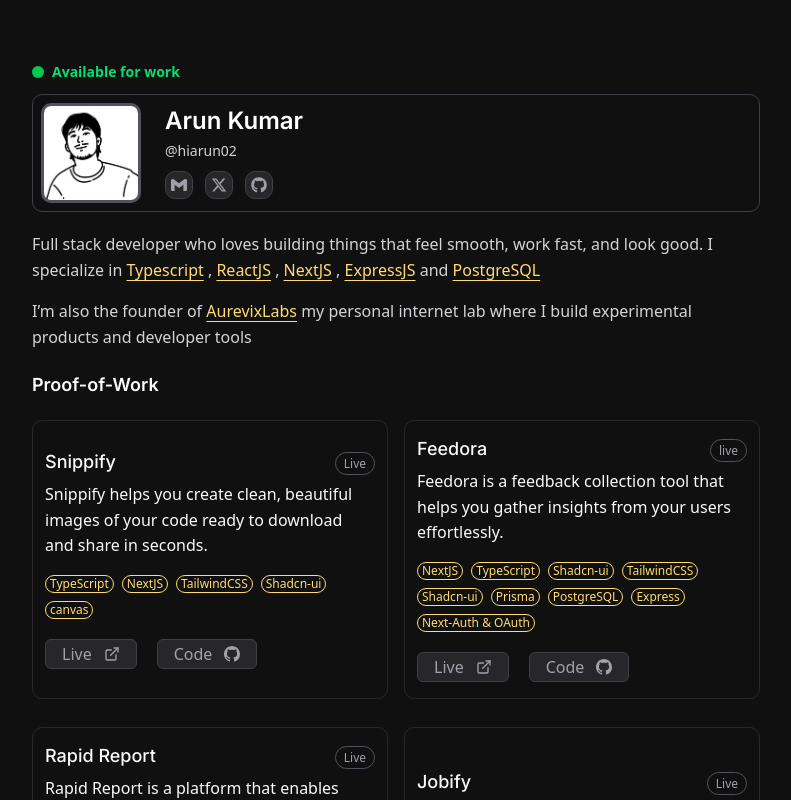
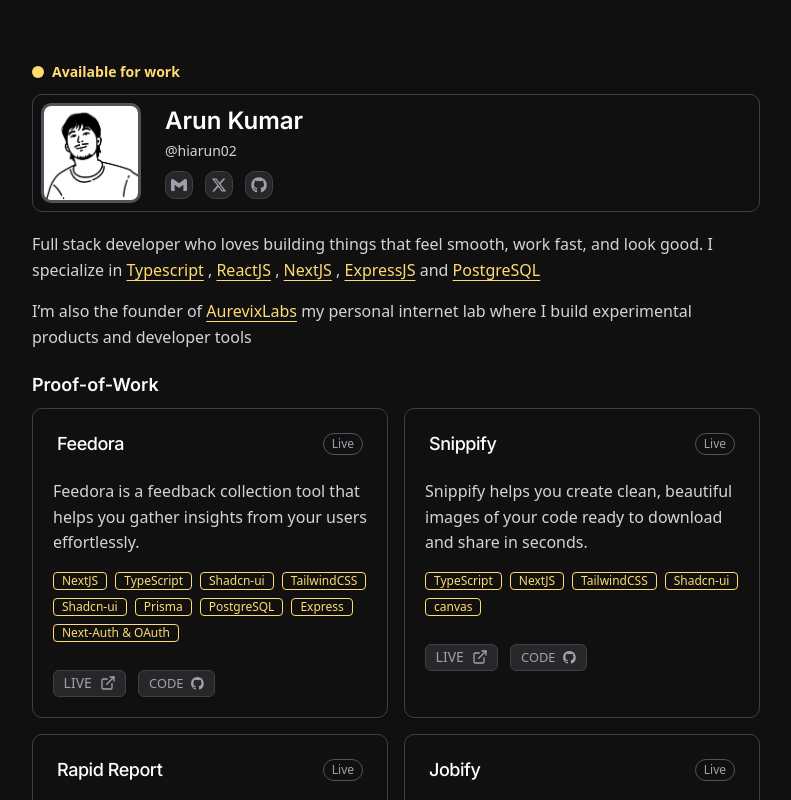
Before and after one commit to hiarun01/my-portfolio, a Next.js app: page / in a window 1280 px wide. Both pictures are taken after a click on the element 335 px from the left and 153 px from the top of the page. Shown: the top 800 px of the page, without its empty margins (244-1035 px from the left). Built offline with nearby package versions, Linux system fonts and the light colour scheme.

Commit message:
improve project card size

```diff
--- a/app/globals.css
+++ b/app/globals.css
@@ -4,6 +4,16 @@
 
 body {
   font-family: var(--font-poppins), system-ui, -apple-system, sans-serif;
+}
+
+.scrollbar-hide {
+  -ms-overflow-style: none !important;
+  scrollbar-width: none !important;
+  overflow-y: scroll !important;
+}
+
+.scrollbar-hide::-webkit-scrollbar {
+  display: none !important;
 }
 
 .btn {
@@ -15,13 +25,14 @@ body {
   display: flex;
   flex-direction: row;
   gap: 0.375rem;
-  padding: 0.125rem 1rem;
+  padding: 0.15rem 0.6rem;
   border-radius: 0.375rem;
   background-color: rgb(39 39 42);
   border: 1px solid rgb(63 63 70);
   align-items: center;
   justify-content: center;
   color: rgb(161 161 170);
+  font-size: 0.8rem;
 }
 
 .btn:hover {
@@ -51,21 +62,6 @@ body {
   border-color: rgb(82 82 91);
 }
 
-.load-more {
-  cursor: pointer;
-  width: 100%;
-  text-align: center;
-  justify-content: center;
-  user-select: none;
-  transition: color 100ms, background-color 100ms;
-  display: flex;
-  flex-direction: row;
-  align-items: center;
-  background-color: rgb(24 24 27);
-  border: 1px solid rgb(63 63 70);
-  padding: 0.25rem 1rem;
-  border-radius: 0.375rem;
-}
 
 .load-more:hover {
   background-color: rgb(39 39 42);
--- a/app/page.tsx
+++ b/app/page.tsx
@@ -9,7 +9,7 @@ import GitHubState from "@/components/GitHubState";
 import Projects from "@/components/Projects";
 // import Skills from "@/components/Skills";
 
-import {SupportMe} from "@/components/SupportMe";
+// import {SupportMe} from "@/components/SupportMe";
 
 export default function Home() {
   return (
@@ -51,7 +51,7 @@ export default function Home() {
         </section>
 
         {/* SupprtME */}
-        <SupportMe />
+        {/* <SupportMe /> */}
       </article>
 
       {/* Footer */}
--- a/components/About.tsx
+++ b/components/About.tsx
@@ -6,10 +6,10 @@ export default function About() {
       {/* Available Tag */}
       <div className="inline-flex items-center gap-2 mb-3">
         <span className="relative flex h-3 w-3">
-          <span className="animate-ping absolute inline-flex h-full w-full rounded-full bg-green-400 opacity-75"></span>
-          <span className="relative inline-flex rounded-full h-3 w-3 bg-green-500"></span>
+          <span className="animate-ping absolute inline-flex h-full w-full rounded-full bg-[#ffdb70] opacity-75"></span>
+          <span className="relative inline-flex rounded-full h-3 w-3 bg-[#ffdb70]"></span>
         </span>
-        <span className="text-green-400 text-sm font-bold">
+        <span className="text-[#ffdb70] text-sm font-bold">
           Available for work
         </span>
       </div>
--- a/components/Data/ProjectsData.ts
+++ b/components/Data/ProjectsData.ts
@@ -11,18 +11,6 @@ export type Project = {
 };
 
 export const personalProjects: Project[] = [
-  {
-    id: 1,
-    title: "Snippify",
-    description:
-      "Snippify helps you create clean, beautiful images of your code ready to download and share in seconds.",
-    techStack: ["TypeScript", "NextJS", "TailwindCSS", "Shadcn-ui", "canvas"],
-    github: "https://github.com/hiarun02/snippify",
-    live: "https://snippify.live/",
-    image: "",
-    category: "",
-    status: "Live",
-  },
   {
     id: 1,
     title: "Feedora",
@@ -43,10 +31,22 @@ export const personalProjects: Project[] = [
     live: "https://feedora.hiarun.me/",
     image: "",
     category: "fullstack",
-    status: "live",
+    status: "Live",
   },
   {
     id: 2,
+    title: "Snippify",
+    description:
+      "Snippify helps you create clean, beautiful images of your code ready to download and share in seconds.",
+    techStack: ["TypeScript", "NextJS", "TailwindCSS", "Shadcn-ui", "canvas"],
+    github: "https://github.com/hiarun02/snippify",
+    live: "https://snippify.live/",
+    image: "",
+    category: "",
+    status: "Live",
+  },
+  {
+    id: 3,
     title: "Rapid Report",
     description:
       "Rapid Report is a platform that enables users to quickly and securely report emergencies, ensuring fast response times while protecting user privacy with options for full anonymity.",
@@ -69,7 +69,7 @@ export const personalProjects: Project[] = [
     status: "Live",
   },
   {
-    id: 3,
+    id: 4,
     title: "Jobify",
     description:
       "Jobify is a job portal where people can find and apply for jobs, and companies can post job openings. It's built with a clean and user-friendly design.",
@@ -104,7 +104,7 @@ export const personalProjects: Project[] = [
     status: "Live",
   },
   {
-    id: 9,
+    id: 6,
     title: "TwiFake",
     description:
       "TwiFake is a simple tool that lets you create realistic-looking fake tweets for design mockups, social media content, or fun creative projects.",
@@ -122,7 +122,7 @@ export const personalProjects: Project[] = [
     status: "Live",
   },
   {
-    id: 10,
+    id: 7,
     title: "Clarify",
     description:
       "Clarify is a image enhancer web application powered by (PicWish API) that enhances and upscales your images with just one click",
--- a/components/HackathonSection.tsx
+++ b/components/HackathonSection.tsx
@@ -3,9 +3,9 @@ import {hackathons} from "./Data/HackathonData";
 
 export default function HackathonSection() {
   return (
-    <div className=" border-b border-zinc-700 mb-3">
+    <div className="border-b border-zinc-700 mb-3">
       <section className="mb-8 mt-5">
-        <h2 className="text-lg font-bold ">Hackathons</h2>
+        <h2 className="text-lg font-bold">Hackathons</h2>
         <p className="mb-5 mt-2 text-zinc-300 text-sm leading-relaxed">
           I like building under pressure and tight constraints. Some of the
           hackathons I&apos;ve shipped for
--- a/components/Projects.tsx
+++ b/components/Projects.tsx
@@ -5,6 +5,7 @@ import {BsGithub} from "react-icons/bs";
 
 import {ExternalLinkIcon} from "lucide-react";
 import {Button} from "./ui/button";
+import {Card, CardContent, CardHeader, CardTitle} from "./ui/card";
 
 const Projects = () => {
   const [visibleProjects, setVisibleProjects] = useState(4);
@@ -20,47 +21,49 @@ const Projects = () => {
 
         <div className="grid grid-cols-1 sm:grid-cols-2 gap-4 rounded-lg mt-3">
           {personalProjects.slice(0, visibleProjects).map((project, i) => (
-            <div
+            <Card
               key={i}
-              className="mt-3 select-none w-fit transition-colors duration-100 flex flex-row gap-1.5 items-center border pt-4 pb-4 px-3 hover:bg-zinc-800 rounded-lg"
+              className="select-none bg-transparent duration-100 hover:bg-zinc-900"
             >
-              <div className="flex flex-col sm:flex-row sm:items-center gap-3 ">
-                <div className="flex-1">
-                  <div className="flex justify-between items-center mb-2">
-                    <h2 className="text-lg font-medium  flex items-center gap-2">
+              <CardHeader>
+                <div className="flex justify-between items-center">
+                  <CardTitle className="text-lg font-medium">
                     {project.title}
-                    </h2>
-                    <div>
+                  </CardTitle>
                   {project.status && (
                     <span className="text-xs text-zinc-400 border border-zinc-600 px-2 py-0.5 rounded-full">
-                          {project.status ? project.status : null}
+                      {project.status}
                     </span>
                   )}
                 </div>
-                  </div>
+              </CardHeader>
 
-                  <p className="mb-2">{project.description}</p>
+              <CardContent className="pt-0">
+                <p className="mb-4 text-zinc-300">{project.description}</p>
+
                 {/* Tech Stack */}
                 {project.techStack && (
-                    <div className="flex flex-wrap gap-2 mt-4">
+                  <div className="flex flex-wrap gap-2 mb-4">
                     {project.techStack.map((tech, idx) => (
                       <span
                         key={idx}
-                          className="border border-[#ffdb70] text-[#ffdb70] px-1 rounded-full text-xs"
+                        className="border border-[#ffdb70] text-[#ffdb70] px-2 py-0.2 rounded text-xs"
                       >
                         {tech}
                       </span>
                     ))}
                   </div>
                 )}
-                  <div className="flex gap-5 mt-2">
+
+                {/* Links */}
+                <div className="flex gap-3 ">
                   <a
                     href={project.live}
                     className="btn"
                     target="_blank"
                     rel="noopener noreferrer"
                   >
-                      <span className="flex items-center gap-3">
+                    <span className="flex items-center gap-2 uppercase text-sm">
                       Live
                       <ExternalLinkIcon width={16} height={16} />
                     </span>
@@ -71,21 +74,24 @@ const Projects = () => {
                     target="_blank"
                     rel="noopener noreferrer"
                   >
-                      <span className="flex items-center gap-3">
+                    <span className="flex items-center gap-2 uppercase">
                       Code
                       <BsGithub width={16} height={16} />
                     </span>
                   </a>
                 </div>
-                </div>
-              </div>
-            </div>
+              </CardContent>
+            </Card>
           ))}
         </div>
 
         {visibleProjects < personalProjects.length && (
           <div className="flex justify-center mt-10">
-            <Button onClick={loadMore} className="load-more text-white">
+            <Button
+              variant="outline"
+              onClick={loadMore}
+              className="w-full hover:bg-zinc-900"
+            >
               Load More
             </Button>
           </div>
--- /dev/null
+++ b/components/ui/card.tsx
@@ -0,0 +1,75 @@
+import * as React from "react";
+
+import {cn} from "@/lib/utils";
+
+const Card = React.forwardRef<
+  HTMLDivElement,
+  React.HTMLAttributes<HTMLDivElement>
+>(({className, ...props}, ref) => (
+  <div
+    ref={ref}
+    className={cn(
+      "rounded-lg border border-zinc-700 bg-zinc-900 text-white shadow-sm",
+      className,
+    )}
+    {...props}
+  />
+));
+Card.displayName = "Card";
+
+const CardHeader = React.forwardRef<
+  HTMLDivElement,
+  React.HTMLAttributes<HTMLDivElement>
+>(({className, ...props}, ref) => (
+  <div
+    ref={ref}
+    className={cn("flex flex-col space-y-1.5 p-6", className)}
+    {...props}
+  />
+));
+CardHeader.displayName = "CardHeader";
+
+const CardTitle = React.forwardRef<
+  HTMLParagraphElement,
+  React.HTMLAttributes<HTMLHeadingElement>
+>(({className, ...props}, ref) => (
+  <h2
+    ref={ref}
+    className={cn(
+      "text-2xl font-semibold leading-none tracking-tight",
+      className,
+    )}
+    {...props}
+  />
+));
+CardTitle.displayName = "CardTitle";
+
+const CardDescription = React.forwardRef<
+  HTMLParagraphElement,
+  React.HTMLAttributes<HTMLParagraphElement>
+>(({className, ...props}, ref) => (
+  <p ref={ref} className={cn("text-sm text-zinc-400", className)} {...props} />
+));
+CardDescription.displayName = "CardDescription";
+
+const CardContent = React.forwardRef<
+  HTMLDivElement,
+  React.HTMLAttributes<HTMLDivElement>
+>(({className, ...props}, ref) => (
+  <div ref={ref} className={cn("p-5 pt-0", className)} {...props} />
+));
+CardContent.displayName = "CardContent";
+
+const CardFooter = React.forwardRef<
+  HTMLDivElement,
+  React.HTMLAttributes<HTMLDivElement>
+>(({className, ...props}, ref) => (
+  <div
+    ref={ref}
+    className={cn("flex items-center p-6 pt-0", className)}
+    {...props}
+  />
+));
+CardFooter.displayName = "CardFooter";
+
+export {Card, CardHeader, CardFooter, CardTitle, CardDescription, CardContent};
```
Also changed, not shown: components/GitHubState.tsx (+10 -2 lines). Lines whose indentation alone changed are shown as unchanged.
